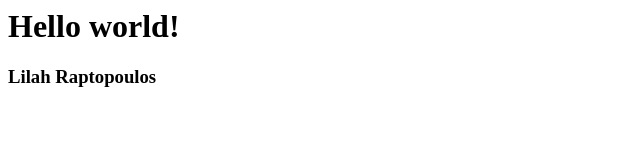
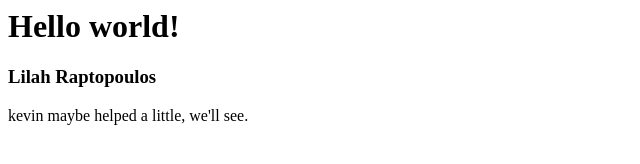
Before and after one commit to lilahrap/data-journalism-home, a plain HTML site: page index.html in a window 1280 px wide. Shown: the whole page, without its empty margins (0-640 px from the left). Drawn offline with Linux system fonts and the light colour scheme.

Commit message:
added index

```diff
--- a/index.html
+++ b/index.html
@@ -1,2 +1,4 @@
 <h1>Hello world!</h1>
 <h3>Lilah Raptopoulos</h3>
+
+<p>kevin maybe helped a little, we'll see.</p>
```
